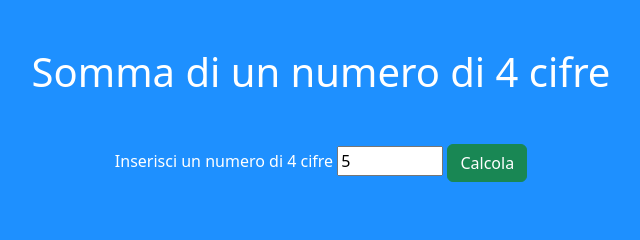
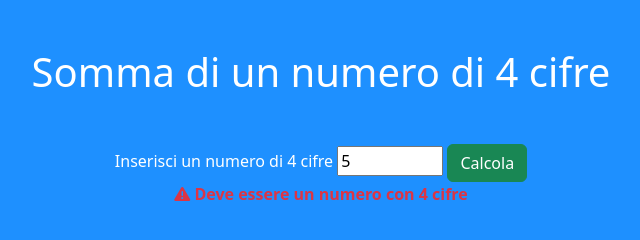
Before and after one commit to Alessandro-Villani/js-jsnacks-blocco-1, a plain HTML site: page jsnack3/index.html in a window 1280 px wide. Both pictures are taken after typing "5" into the empty fields and a click on the button "Calcola". Shown: the whole page, without its empty margins (319-959 px from the left). Drawn offline with nearby package versions, Linux system fonts and the light colour scheme.

Commit message:
printed in page

```diff
--- a/jsnack3/index.html
+++ b/jsnack3/index.html
@@ -4,6 +4,8 @@
     <meta charset="UTF-8">
     <meta http-equiv="X-UA-Compatible" content="IE=edge">
     <meta name="viewport" content="width=device-width, initial-scale=1.0">
+    <!-- FONTAWESOME -->
+    <link rel='stylesheet' href='https://cdnjs.cloudflare.com/ajax/libs/font-awesome/6.2.1/css/all.css' integrity='sha512-FA9cIbtlP61W0PRtX36P6CGRy0vZs0C2Uw26Q1cMmj3xwhftftymr0sj8/YeezDnRwL9wtWw8ZwtCiTDXlXGjQ==' crossorigin='anonymous'/>
     <!-- BOOTSTRAP -->
     <link rel='stylesheet' href='https://cdnjs.cloudflare.com/ajax/libs/bootstrap/5.2.3/css/bootstrap.min.css' integrity='sha512-SbiR/eusphKoMVVXysTKG/7VseWii+Y3FdHrt0EpKgpToZeemhqHeZeLWLhJutz/2ut2Vw1uQEj2MbRF+TVBUA==' crossorigin='anonymous'/>
     <!-- STYLESHEET -->
@@ -17,7 +19,8 @@
         <label for="number">Inserisci un numero di 4 cifre</label>
         <input type="number" min="1000" max="9999" id="number">
         <button class="btn btn-success" id="calculate">Calcola</button>
-        <p id="sum"></p>
+        <p id="error" class="text-danger"></p>
+        <h2 id="sum"></h2>
     </main>
     <!-- JAVASCRIPT -->
     <script src="js/script.js"></script>
--- a/jsnack3/js/script.js
+++ b/jsnack3/js/script.js
@@ -12,6 +12,7 @@ const inputNumber = document.getElementById('number');
 //2. Select Target
 
 const targetSum = document.getElementById('sum');
+const targetError = document.getElementById('error')
 
 //3. Select Button
 
@@ -21,32 +22,36 @@ const buttonCalculate = document.getElementById('calculate');
 
 buttonCalculate.addEventListener('click', function(){
 
-    //4.1 Acquire input value
+    //4.1 Reset error message
+    targetError.innerText = '';
+
+    //4.2 Acquire input value
     const number = inputNumber.value;
     console.log(number);
     console.log (number.toString().length);
 
-    //4.2 Validation
+    //4.3 Validation
     if (isNaN(number) || number.toString().length != 4){
+        targetError.innerHTML = '<i class="fa-solid fa-triangle-exclamation"></i> <b>Deve essere un numero con 4 cifre </b>'
         return
     }
 
-    //4.3 Store the digits of number into an array
+    //4.4 Store the digits of number into an array
     const numberDigits = [...number];
     console.table(numberDigits);
 
-    //4.4 Initialize sum variable
+    //4.5 Initialize sum variable
     let sum = 0
     console.log(sum);
 
-    //4.5 Sum the digits
+    //4.6 Sum the digits
     for(i = 0; i < numberDigits.length; i++){
         sum += parseInt(numberDigits[i]);
         console.log(sum);
     }
 
-    //4.6 Print in page
-
+    //4.7 Print in page
+    targetSum.innerText = "la somma dei numeri è: " + sum;
 
 
 });
```
